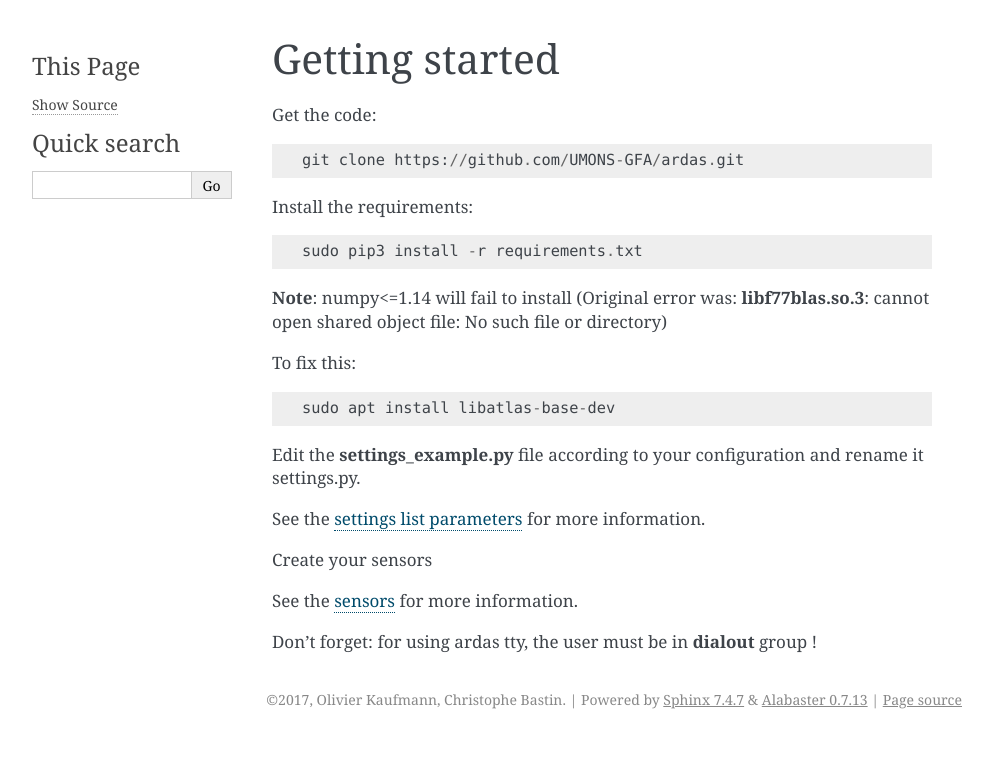
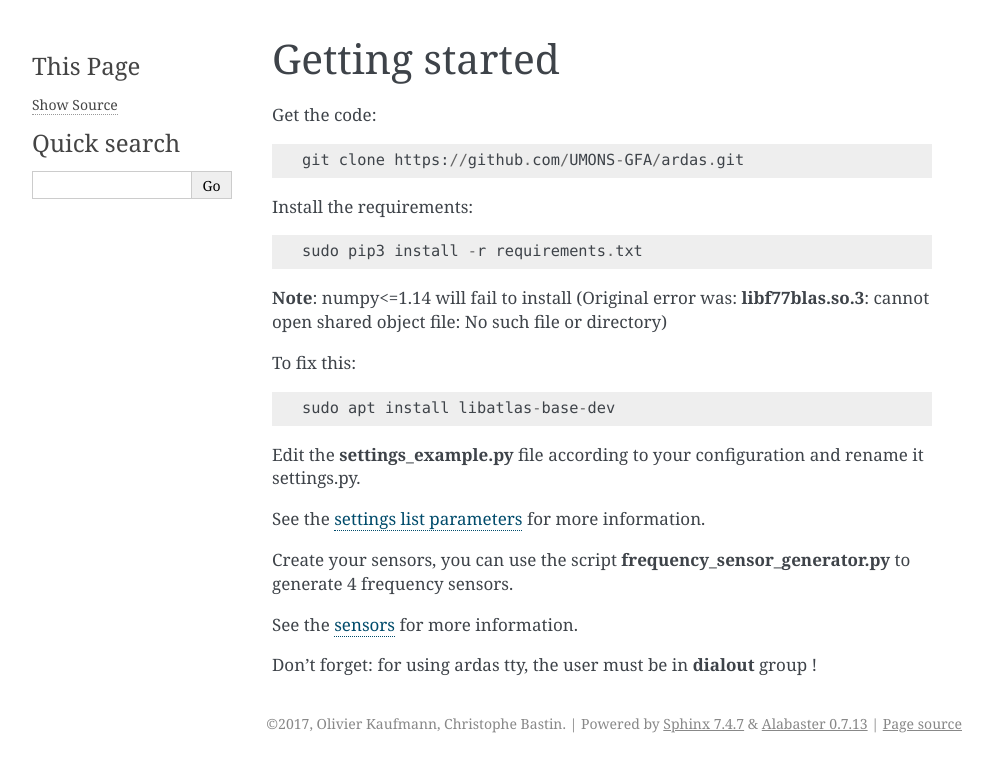
Before and after one commit to awatlet/ardas, a Sphinx documentation site: the page built from docs/source/getting_started.rst, in a window 1280 px wide. Shown: the top 772 px of the page, without its empty margins (148-1141 px from the left). Built offline with Sphinx 7.4.7, drawn with Linux system fonts in a browser that asks for light colours.

Commit message:
update doc to generate sensors

```diff
--- a/docs/source/getting_started.rst
+++ b/docs/source/getting_started.rst
@@ -23,7 +23,7 @@
 
 See the `settings list parameters <settings.html>`_ for more information.
 
-Create your sensors
+Create your sensors, you can use the script **frequency_sensor_generator.py** to generate 4 frequency sensors.
 
 See the `sensors <sensors.html>`_ for more information.
 
```
